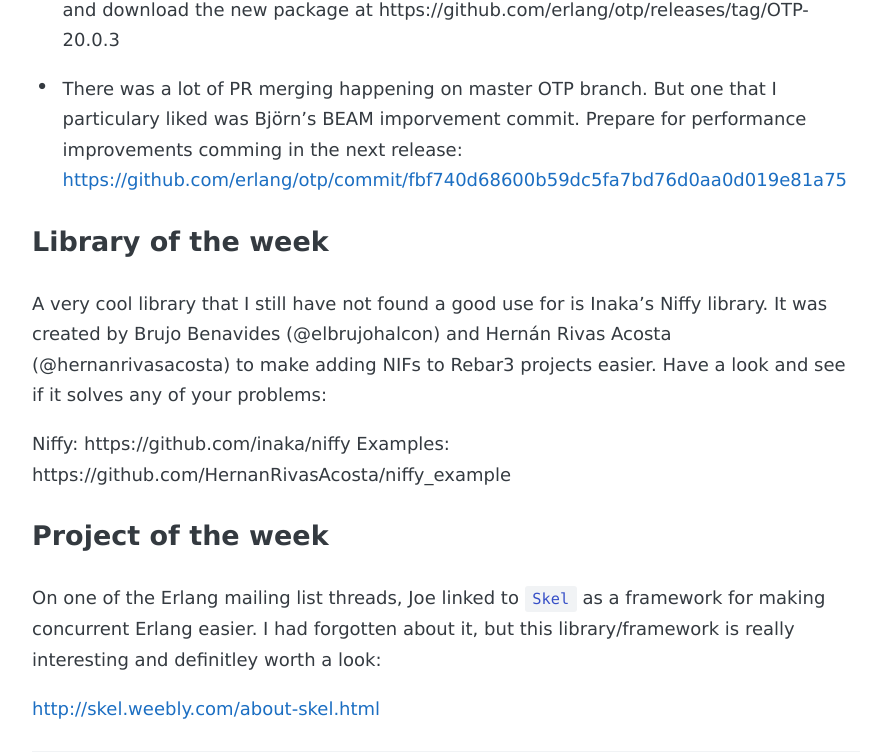
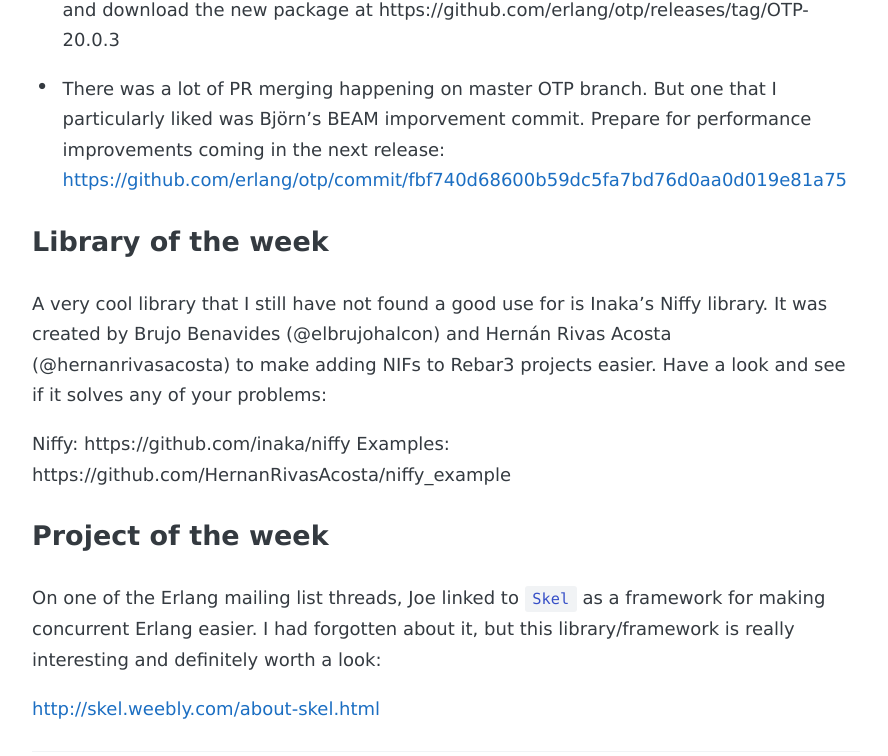
Before and after one commit to gootik/this-week-in-erlang, a Jekyll site: the page built from _posts/2017-08-25-aug-25.md, in a window 1280 px wide. Shown: the part 1131-1887 px from the top of the page, without its empty margins (194-1082 px from the left). Built offline with Jekyll 4.4.1, drawn with Linux system fonts in a browser that asks for light colours; some web fonts are replaced.

Commit message:
Spelling mistakes

```diff
--- a/_posts/2017-08-25-aug-25.md
+++ b/_posts/2017-08-25-aug-25.md
@@ -26,7 +26,7 @@
 ### OTP Updates
  * OTP 20.0.3 was released this week, with what seems like a few security fixes. Read about it at https://groups.google.com/forum/#!topic/erlang-programming/ThszrBokews and download the new package at https://github.com/erlang/otp/releases/tag/OTP-20.0.3
 
- * There was a lot of PR merging happening on master OTP branch. But one that I particulary liked was Björn's BEAM imporvement commit. Prepare for performance improvements comming in the next release: <https://github.com/erlang/otp/commit/fbf740d68600b59dc5fa7bd76d0aa0d019e81a75>
+ * There was a lot of PR merging happening on master OTP branch. But one that I particularly liked was Björn's BEAM imporvement commit. Prepare for performance improvements coming in the next release: <https://github.com/erlang/otp/commit/fbf740d68600b59dc5fa7bd76d0aa0d019e81a75>
 
 ### Library of the week
 A very cool library that I still have not found a good use for is Inaka's Niffy library. It was created by Brujo Benavides (@elbrujohalcon) and Hernán Rivas Acosta (@hernanrivasacosta) to make adding NIFs to Rebar3 projects easier. Have a look and see if it solves any of your problems:
@@ -36,6 +36,6 @@
 
 
 ### Project of the week
-On one of the Erlang mailing list threads, Joe linked to `Skel` as a framework for making concurrent Erlang easier. I had forgotten about it, but this library/framework is really interesting and definitley worth a look:
+On one of the Erlang mailing list threads, Joe linked to `Skel` as a framework for making concurrent Erlang easier. I had forgotten about it, but this library/framework is really interesting and definitely worth a look:
 
 <http://skel.weebly.com/about-skel.html>
```
